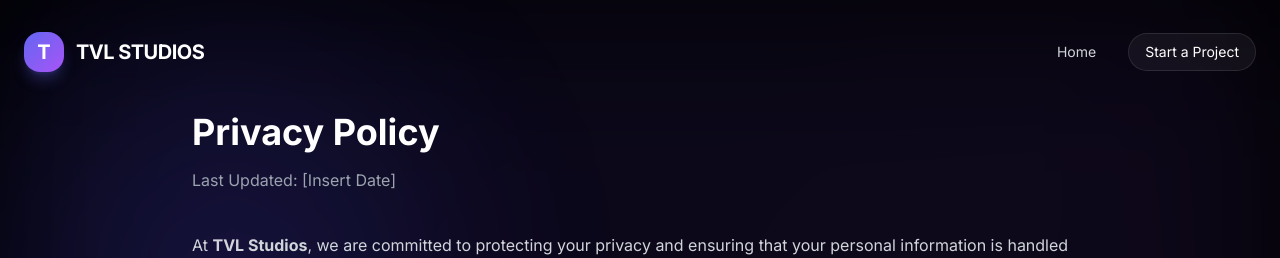
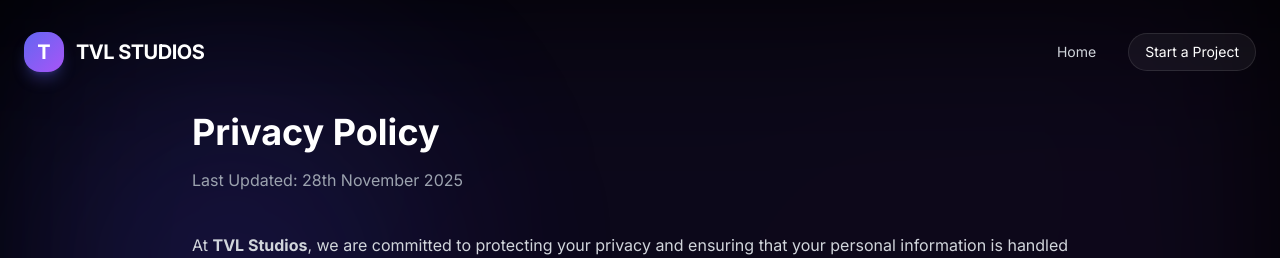
Before and after one commit to Umday-231105/tvlstudios, a Next.js app: page /privacy-policy in a window 1280 px wide. Shown: the top 258 px of the page. Built offline with nearby package versions, Linux system fonts and the light colour scheme.

Commit message:
Update last updated date in privacy policy

```diff
--- a/src/app/privacy-policy/page.jsx
+++ b/src/app/privacy-policy/page.jsx
@@ -151,7 +151,7 @@
       <div className="relative z-10 container mx-auto px-6 py-28">
         <div className="max-w-4xl mx-auto">
           <h1 className="text-4xl font-bold mb-4">Privacy Policy</h1>
-          <p className="text-gray-400 mb-10">Last Updated: [Insert Date]</p>
+          <p className="text-gray-400 mb-10">Last Updated: 28th November 2025 </p>
 
           <div className="space-y-6 text-gray-300 leading-relaxed">
             <p>
```
